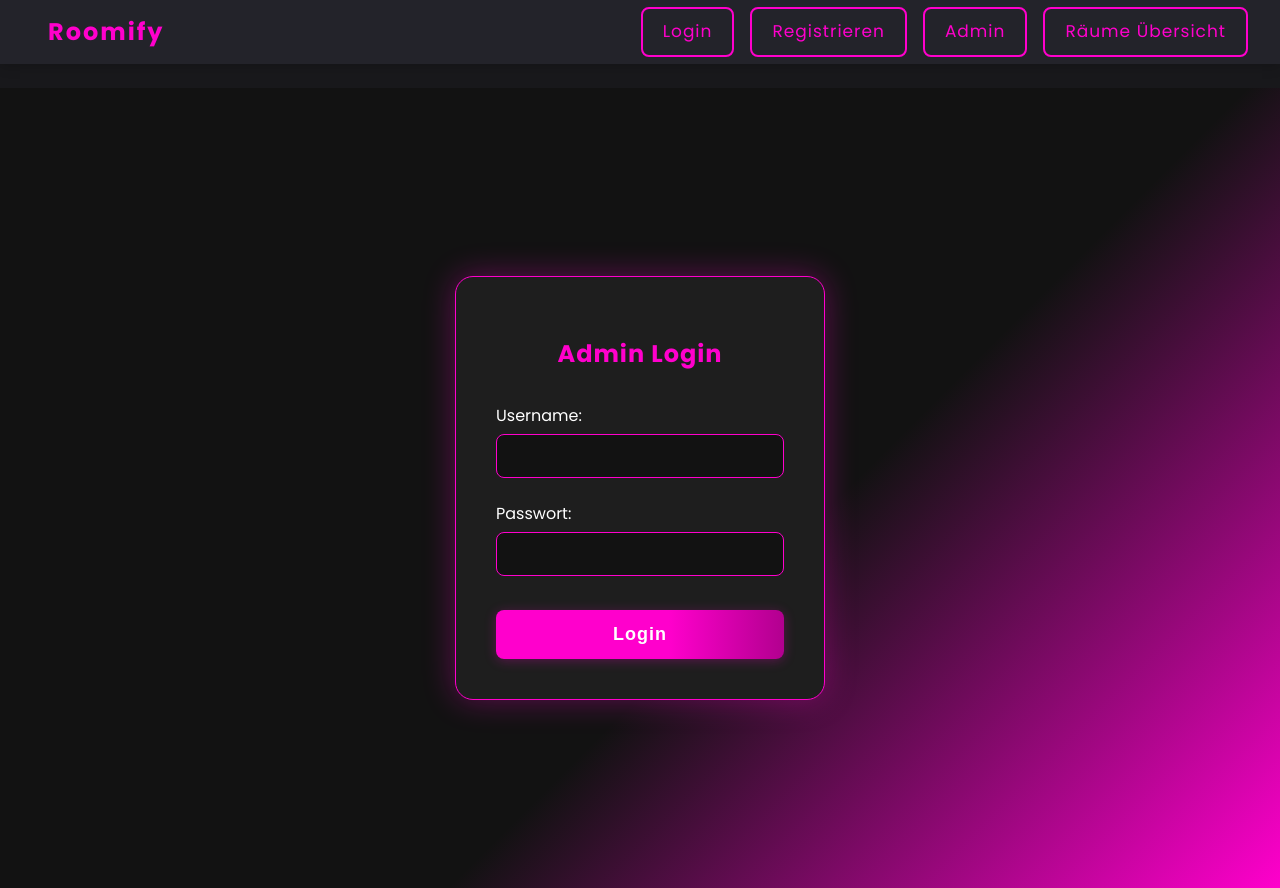
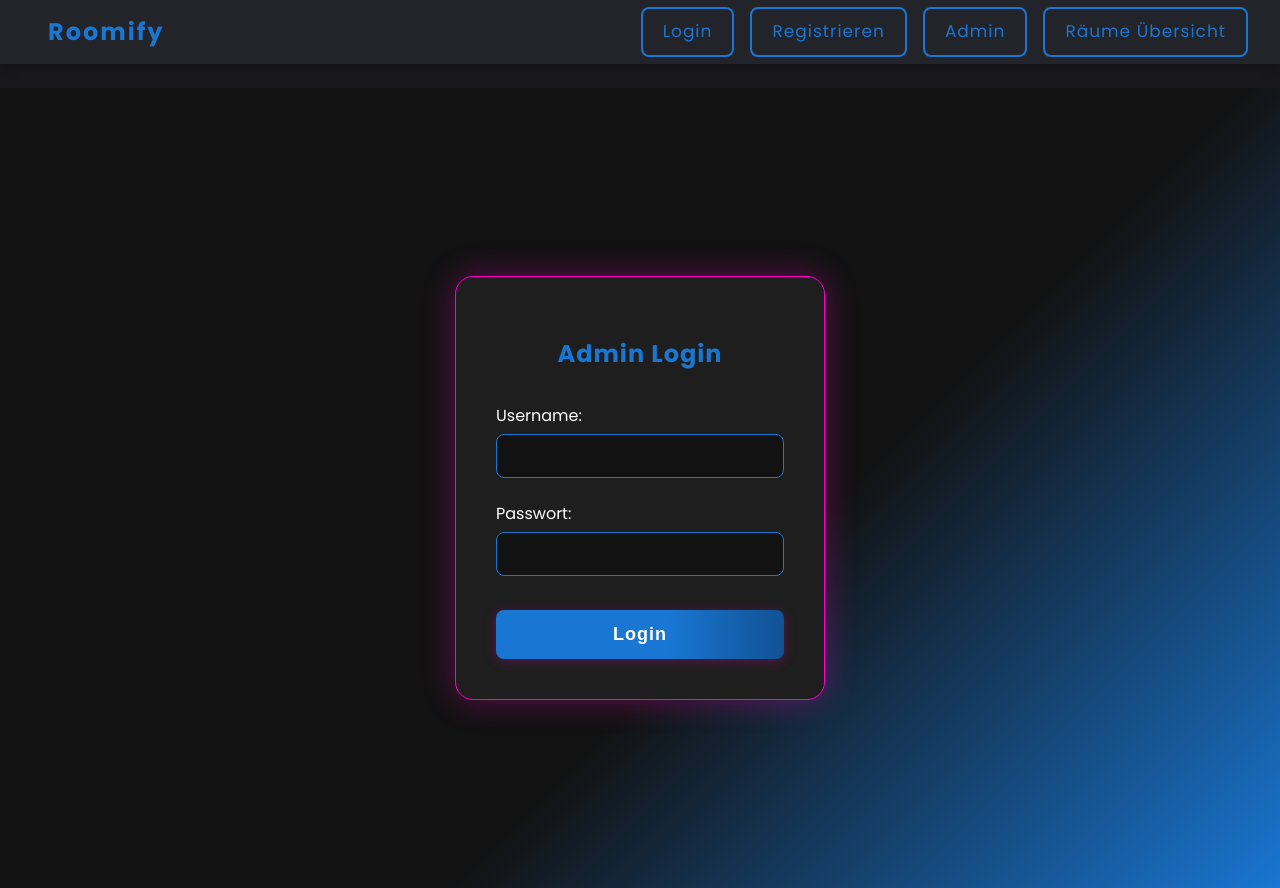
Before and after one commit to RsCedric/AbschlussarbeitM233, a React (Create React App) app in the folder frontend/: page /admin in a window 1280 px wide. Built offline with nearby package versions, Linux system fonts and the light colour scheme; no server answers; some icons are missing.

Commit message:
ChangedUiToBlue

```diff
--- a/frontend/src/components/Navbar.js
+++ b/frontend/src/components/Navbar.js
@@ -67,12 +67,12 @@ const navBtnStyle = {
   px: 2.5,
   py: 1,
   background: 'none',
-  border: '2px solid #ff00cc',
+  border: '2px solid #1976d2',
   transition: 'background 0.2s, color 0.2s',
   '&:hover': {
-    background: '#ff00cc',
+    background: '#1976d2',
     color: '#fff',
-    borderColor: '#b2008f',
+    borderColor: '#115293',
   },
 };
 
--- a/frontend/src/pages/AdminDashboard.js
+++ b/frontend/src/pages/AdminDashboard.js
@@ -60,8 +60,8 @@ const EditModal = ({ open, onClose, reservation, onSave }) => {
           <input name="remark" value={form.remark || ''} onChange={handleChange} style={{ width: '100%', padding: 8, borderRadius: 6, border: '1px solid #ff00cc', background: '#121212', color: '#fff' }} />
         </div>
         <div style={{ display: 'flex', justifyContent: 'flex-end', gap: 12 }}>
-          <button type="button" onClick={onClose} style={{ background: '#121212', color: '#ff00cc', border: '1px solid #ff00cc', borderRadius: 6, padding: '8px 16px', cursor: 'pointer' }}>Abbrechen</button>
-          <button type="submit" style={{ background: '#ff00cc', color: '#fff', border: 'none', borderRadius: 6, padding: '8px 16px', cursor: 'pointer' }}>Speichern</button>
+          <button type="button" onClick={onClose} style={{ background: '#121212', color: '#1976d2', border: '1px solid #1976d2', borderRadius: 6, padding: '8px 16px', cursor: 'pointer' }}>Abbrechen</button>
+          <button type="submit" style={{ background: '#1976d2', color: '#fff', border: 'none', borderRadius: 6, padding: '8px 16px', cursor: 'pointer' }}>Speichern</button>
         </div>
       </form>
     </div>
@@ -120,14 +120,14 @@ const AdminDashboard = () => {
   );
 
   return (
-    <div style={{ maxWidth: 1200, margin: '40px auto', padding: 20, background: '#1e1e1e', borderRadius: 16, boxShadow: '0 0 16px #ff00cc33' }}>
-      <h2 style={{ color: '#ff00cc', marginBottom: 24 }}>Admin: Alle Reservationen</h2>
+    <div style={{ maxWidth: 1200, margin: '40px auto', padding: 20, background: '#1e1e1e', borderRadius: 16, boxShadow: '0 0 16px #1976d233' }}>
+      <h2 style={{ color: '#1976d2', marginBottom: 24 }}>Admin: Alle Reservationen</h2>
       <input
         type="text"
         placeholder="Filtern nach Name, Raum, E-Mail, Bemerkung..."
         value={filter}
         onChange={e => setFilter(e.target.value)}
-        style={{ marginBottom: 20, padding: 10, width: 350, borderRadius: 8, border: '1px solid #ff00cc', background: '#121212', color: '#fff' }}
+        style={{ marginBottom: 20, padding: 10, width: 350, borderRadius: 8, border: '1px solid #1976d2', background: '#121212', color: '#fff' }}
       />
       {loading ? (
         <div style={{ color: '#fff', textAlign: 'center', padding: 40 }}>Lade Reservationen...</div>
--- a/frontend/src/pages/AdminLoginPage.js
+++ b/frontend/src/pages/AdminLoginPage.js
@@ -23,9 +23,9 @@ const AdminLoginPage = () => {
   };
 
   return (
-    <div style={{ minHeight: '100vh', background: 'linear-gradient(135deg, #121212 60%, #ff00cc 100%)', display: 'flex', alignItems: 'center', justifyContent: 'center' }}>
+    <div style={{ minHeight: '100vh', background: 'linear-gradient(135deg, #121212 60%, #1976d2 100%)', display: 'flex', alignItems: 'center', justifyContent: 'center' }}>
       <div style={{ background: '#1e1e1e', borderRadius: 18, boxShadow: '0 0 32px #ff00cc55', padding: 40, width: 370, maxWidth: '90vw', border: '1.5px solid #ff00cc' }}>
-        <h2 style={{ color: '#ff00cc', textAlign: 'center', marginBottom: 32, letterSpacing: 1 }}>Admin Login</h2>
+        <h2 style={{ color: '#1976d2', textAlign: 'center', marginBottom: 32, letterSpacing: 1 }}>Admin Login</h2>
         <form onSubmit={handleSubmit}>
           <div style={{ marginBottom: 22 }}>
             <label style={{ color: '#fff', fontWeight: 500 }}>Username:</label><br />
@@ -38,7 +38,7 @@ const AdminLoginPage = () => {
                 width: '100%',
                 padding: '12px 14px',
                 borderRadius: 8,
-                border: '1.5px solid #ff00cc',
+                border: '1.5px solid #1976d2',
                 background: '#121212',
                 color: '#fff',
                 fontSize: 16,
@@ -47,8 +47,8 @@ const AdminLoginPage = () => {
                 marginBottom: 2,
                 transition: 'border 0.2s',
               }}
-              onFocus={e => e.target.style.border = '2px solid #ff00cc'}
-              onBlur={e => e.target.style.border = '1.5px solid #ff00cc'}
+              onFocus={e => e.target.style.border = '2px solid #1976d2'}
+              onBlur={e => e.target.style.border = '1.5px solid #1976d2'}
             />
           </div>
           <div style={{ marginBottom: 22 }}>
@@ -62,7 +62,7 @@ const AdminLoginPage = () => {
                 width: '100%',
                 padding: '12px 14px',
                 borderRadius: 8,
-                border: '1.5px solid #ff00cc',
+                border: '1.5px solid #1976d2',
                 background: '#121212',
                 color: '#fff',
                 fontSize: 16,
@@ -71,8 +71,8 @@ const AdminLoginPage = () => {
                 marginBottom: 2,
                 transition: 'border 0.2s',
               }}
-              onFocus={e => e.target.style.border = '2px solid #ff00cc'}
-              onBlur={e => e.target.style.border = '1.5px solid #ff00cc'}
+              onFocus={e => e.target.style.border = '2px solid #1976d2'}
+              onBlur={e => e.target.style.border = '1.5px solid #1976d2'}
             />
           </div>
           {error && <div style={{ color: '#ff3366', marginBottom: 18, textAlign: 'center', fontWeight: 500 }}>{error}</div>}
@@ -81,7 +81,7 @@ const AdminLoginPage = () => {
             style={{
               width: '100%',
               padding: '14px 0',
-              background: 'linear-gradient(90deg, #ff00cc 60%, #b2008f 100%)',
+              background: 'linear-gradient(90deg, #1976d2 60%, #115293 100%)',
               color: '#fff',
               border: 'none',
               borderRadius: 8,
@@ -93,8 +93,8 @@ const AdminLoginPage = () => {
               marginTop: 10,
               transition: 'background 0.2s',
             }}
-            onMouseOver={e => e.target.style.background = 'linear-gradient(90deg, #b2008f 60%, #ff00cc 100%)'}
-            onMouseOut={e => e.target.style.background = 'linear-gradient(90deg, #ff00cc 60%, #b2008f 100%)'}
+            onMouseOver={e => e.target.style.background = 'linear-gradient(90deg, #115293 60%, #1976d2 100%)'}
+            onMouseOut={e => e.target.style.background = 'linear-gradient(90deg, #1976d2 60%, #115293 100%)'}
           >
             Login
           </button>
--- a/frontend/src/pages/RegisterPage.js
+++ b/frontend/src/pages/RegisterPage.js
@@ -41,7 +41,7 @@ const RegisterPage = () => {
             margin="normal"
             required
             InputLabelProps={{ style: { color: '#fff' } }}
-            InputProps={{ style: { color: '#fff', borderColor: '#ff00cc' } }}
+            InputProps={{ style: { color: '#fff', borderColor: '#1976d2' } }}
           />
           <TextField
             label="E-Mail"
@@ -52,7 +52,7 @@ const RegisterPage = () => {
             margin="normal"
             required
             InputLabelProps={{ style: { color: '#fff' } }}
-            InputProps={{ style: { color: '#fff', borderColor: '#ff00cc' } }}
+            InputProps={{ style: { color: '#fff', borderColor: '#1976d2' } }}
           />
           <TextField
             label="Password"
@@ -63,7 +63,7 @@ const RegisterPage = () => {
             margin="normal"
             required
             InputLabelProps={{ style: { color: '#fff' } }}
-            InputProps={{ style: { color: '#fff', borderColor: '#ff00cc' } }}
+            InputProps={{ style: { color: '#fff', borderColor: '#1976d2' } }}
           />
           <Button type="submit" variant="contained" color="primary" fullWidth sx={{ mt: 2, fontWeight: 600, fontSize: 18 }}>
             Register
--- a/frontend/src/pages/ReservationPage.js
+++ b/frontend/src/pages/ReservationPage.js
@@ -259,13 +259,13 @@ const ReservationPage = () => {
             mt: 2,
             fontWeight: 600,
             fontSize: 20,
-            background: 'linear-gradient(90deg, #ff00cc 0%, #fff 100%)',
+            background: 'linear-gradient(90deg, #1976d2 0%, #fff 100%)',
             color: '#121212',
             boxShadow: '0 2px 12px 0 #00000033',
             borderRadius: 3,
             transition: 'transform 0.2s',
             '&:hover': {
-              background: 'linear-gradient(90deg, #fff 0%, #ff00cc 100%)',
+              background: 'linear-gradient(90deg, #fff 0%, #1976d2 100%)',
               transform: 'scale(1.04)',
               boxShadow: '0 4px 24px 0 #00000044',
             },
--- a/frontend/src/theme.js
+++ b/frontend/src/theme.js
@@ -4,7 +4,7 @@ const theme = createTheme({
   palette: {
     mode: 'dark',
     primary: {
-      main: '#ff00cc', // Pink
+      main: '#1976d2', // Blau
       contrastText: '#fff',
     },
     secondary: {
@@ -48,22 +48,22 @@ const theme = createTheme({
           transition: 'background 0.2s, color 0.2s',
         },
         containedPrimary: {
-          background: '#ff00cc',
+          background: '#1976d2',
           color: '#fff',
           '&:hover': {
-            background: '#b2008f',
+            background: '#115293',
             color: '#fff',
             boxShadow: 'none',
           },
         },
         outlined: {
           borderWidth: 2,
-          borderColor: '#ff00cc',
-          color: '#ff00cc',
+          borderColor: '#1976d2',
+          color: '#1976d2',
           '&:hover': {
             background: '#18181b',
-            borderColor: '#b2008f',
-            color: '#b2008f',
+            borderColor: '#115293',
+            color: '#115293',
           },
         },
       },
```
Also changed, not shown: frontend/src/pages/LoginPage.js (+11 -11 lines).
